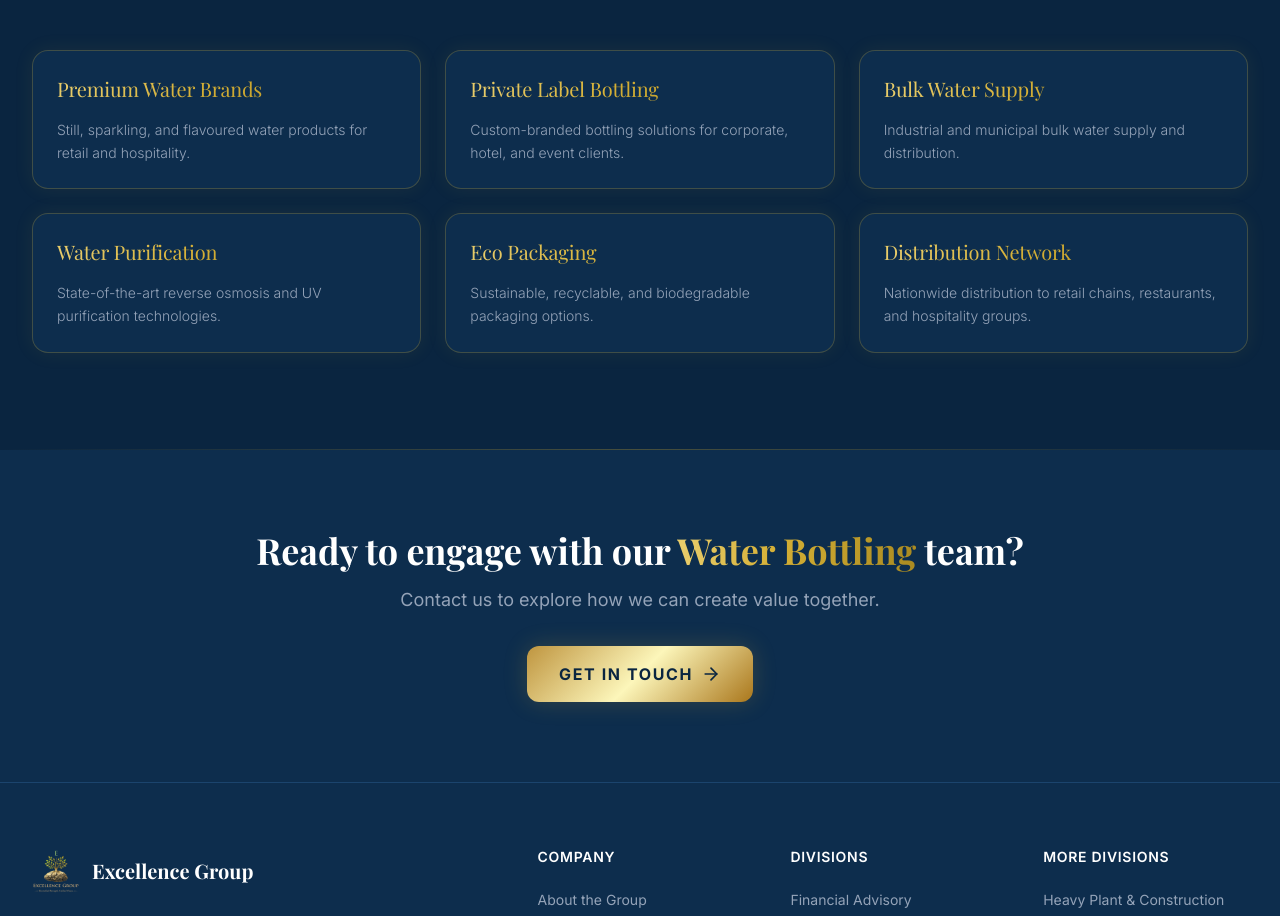
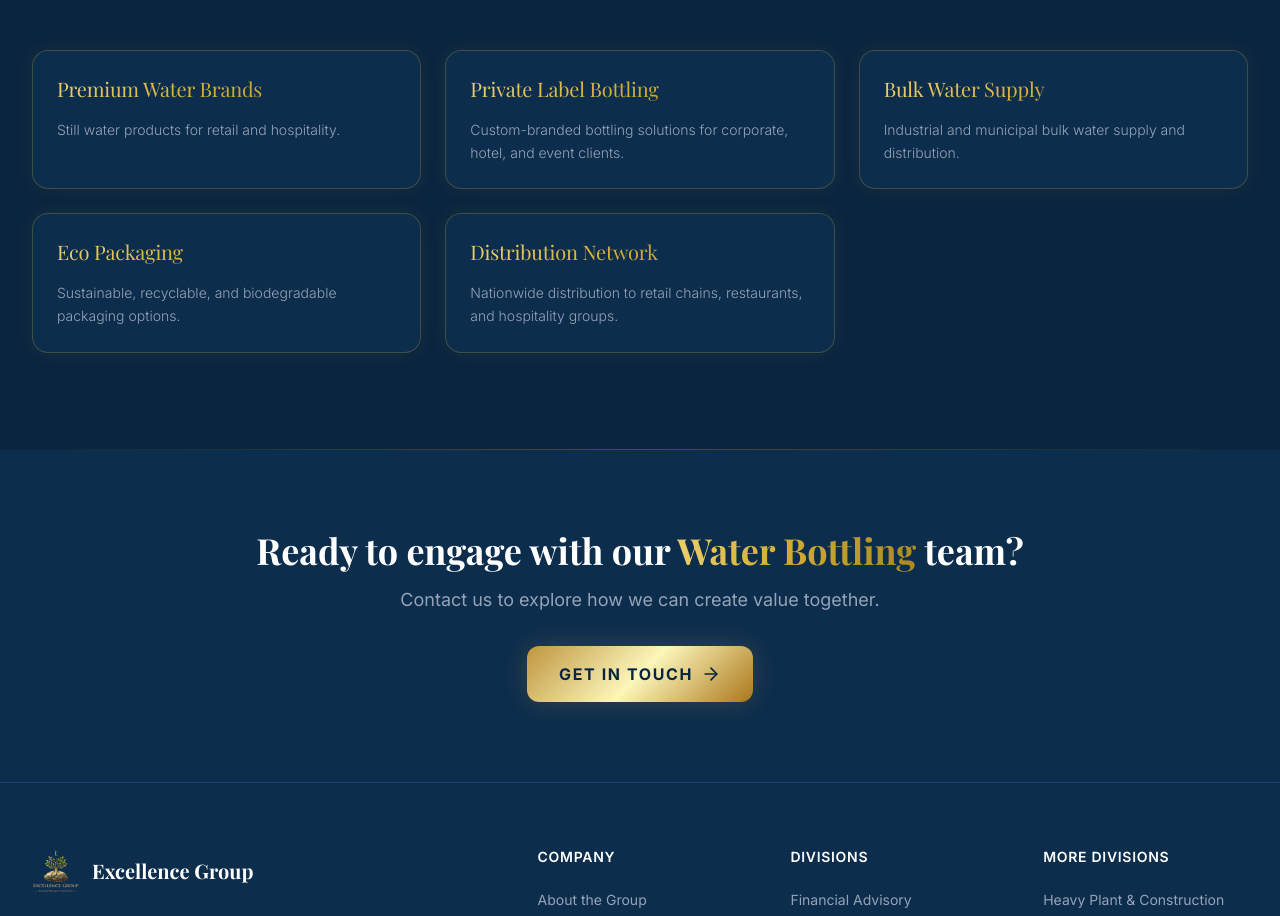
Before and after one commit to Poweezy/excellence-group, a Next.js app: page /water in a window 1280 px wide. Shown: the part 909-1825 px from the top of the page. Built offline with nearby package versions, Linux system fonts and the light colour scheme; a web font is replaced by a local one.

Commit message:
feat: Add dedicated pages for the Mall & Property Development and Water Bottling divisions.

```diff
--- a/app/mall-property/page.tsx
+++ b/app/mall-property/page.tsx
@@ -13,7 +13,7 @@ export default function MallPage() {
       icon={Building2}
       title="Mall & Property Development"
       subtitle="Creating Spaces Where Communities Thrive"
-      description="Our Mall & Property Development Division develops, owns, and manages premium retail, commercial, and mixed-use properties across Southern Africa — creating dynamic spaces that drive economic activity."
+      description="Our Mall & Property Development Division develops, owns, and manages premium retail, commercial, and mixed-use properties across Eswatini — creating dynamic spaces that drive economic activity."
       services={[
         { title: "Retail Space Leasing", desc: "Strategic retail space leasing solutions for shopping centers, malls, and standalone retail properties." },
         { title: "Commercial Property Management", desc: "Full-service property management including maintenance, operations, and facility management for commercial assets." },
--- a/app/water/page.tsx
+++ b/app/water/page.tsx
@@ -15,10 +15,9 @@ export default function WaterPage() {
       subtitle="Purity in Every Drop. Sustainable. Refreshing."
       description="Our Water Bottling Division sources, purifies, and distributes premium-quality drinking water, meeting the growing demand for clean, safe water across Africa with world-class bottling facilities."
       services={[
-        { title: "Premium Water Brands", desc: "Still, sparkling, and flavoured water products for retail and hospitality." },
+        { title: "Premium Water Brands", desc: "Still water products for retail and hospitality." },
         { title: "Private Label Bottling", desc: "Custom-branded bottling solutions for corporate, hotel, and event clients." },
         { title: "Bulk Water Supply", desc: "Industrial and municipal bulk water supply and distribution." },
-        { title: "Water Purification", desc: "State-of-the-art reverse osmosis and UV purification technologies." },
         { title: "Eco Packaging", desc: "Sustainable, recyclable, and biodegradable packaging options." },
         { title: "Distribution Network", desc: "Nationwide distribution to retail chains, restaurants, and hospitality groups." },
       ]}
```
